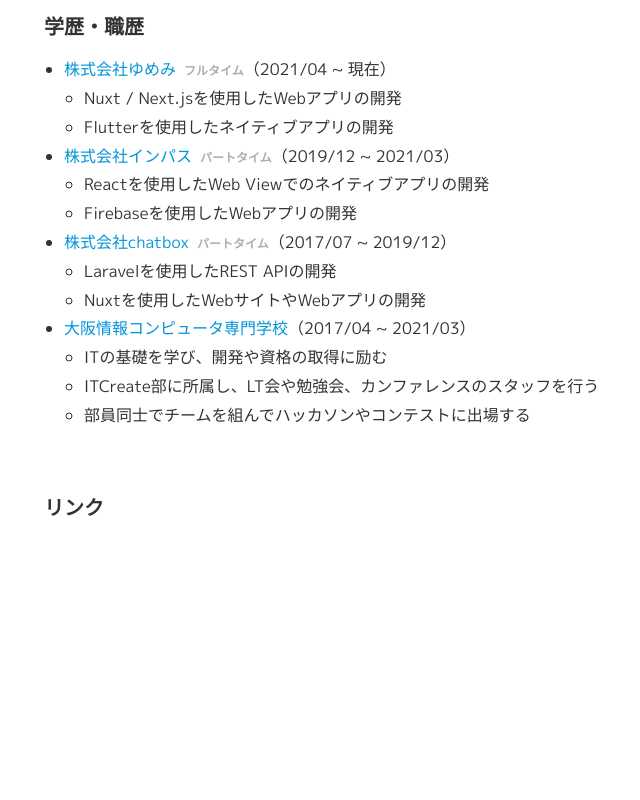
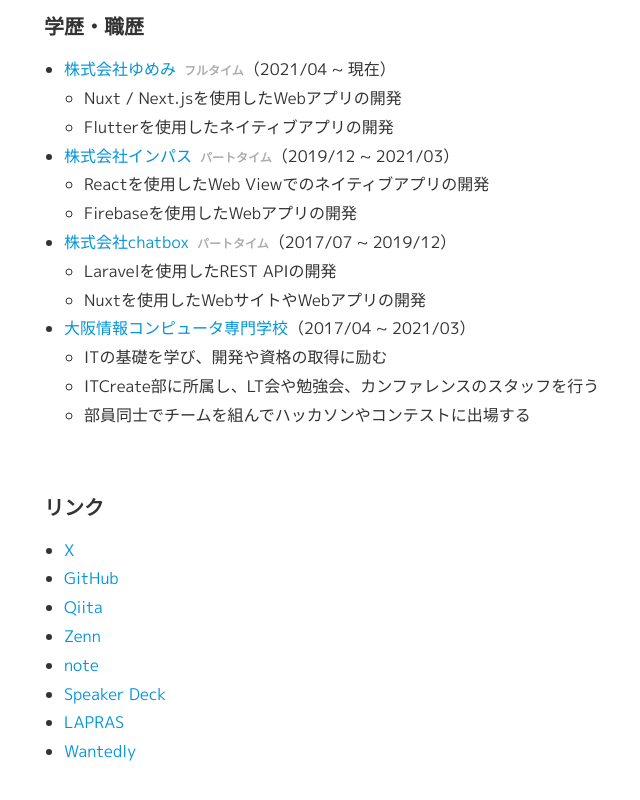
Before and after one commit to takashi0602/portfolio, a Next.js app: page / in a window 1280 px wide. Shown: the part 652-1452 px from the top of the page, without its empty margins (228-868 px from the left). Before the commit the page ends 1292 px from the top, so only its background shows below. Built offline with nearby package versions, Linux system fonts and the light colour scheme; a web font is replaced by a local one.

Commit message:
feat: add link section

```diff
--- a/src/app/page.tsx
+++ b/src/app/page.tsx
@@ -81,6 +81,16 @@
       </section>
       <section className={styles.section}>
         <h2>リンク</h2>
+        <ul>
+          <ListItem isLink text="X" href="https://twitter.com/takashimelon" />
+          <ListItem isLink text="GitHub" href="https://github.com/takashi0602" />
+          <ListItem isLink text="Qiita" href="https://qiita.com/takashimelon" />
+          <ListItem isLink text="Zenn" href="https://zenn.dev/takashimelon" />
+          <ListItem isLink text="note" href="https://note.com/takashimelon" />
+          <ListItem isLink text="Speaker Deck" href="https://speakerdeck.com/takashimelon" />
+          <ListItem isLink text="LAPRAS" href="https://lapras.com/public/ABBS1PW" />
+          <ListItem isLink text="Wantedly" href="https://www.wantedly.com/id/takashi0602" />
+        </ul>
       </section>
     </main>
   );
```
